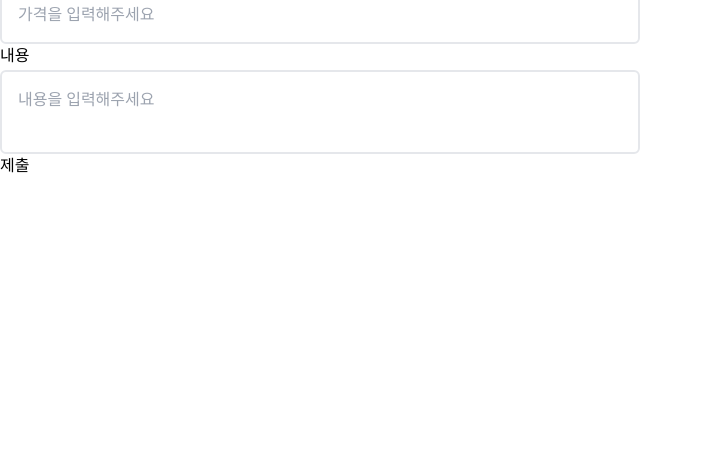
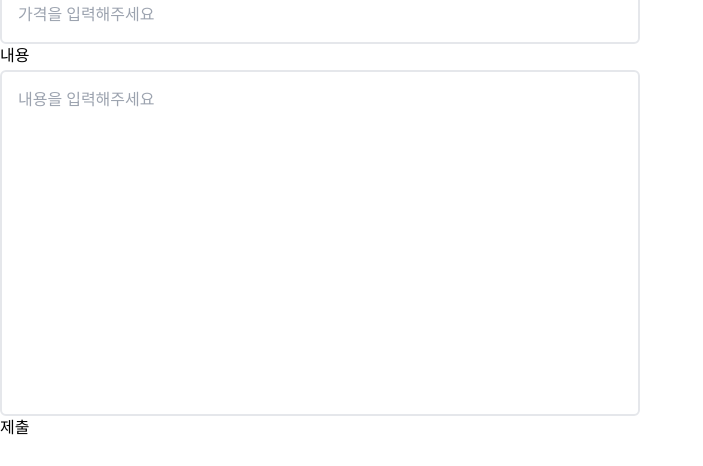
Before and after one commit to joraeng-e/trip.zip, a Next.js app: page /signup in a window 1280 px wide. Shown: the part 208-674 px from the top of the page, without its empty margins (0-703 px from the left). Built offline with nearby package versions, Linux system fonts and the light colour scheme; a web font is replaced by a local one.

Commit message:
♻️ JE-10-refactor: textarea maxHeight -> height

```diff
--- a/src/components/input/Textarea.tsx
+++ b/src/components/input/Textarea.tsx
@@ -30,7 +30,7 @@ import { FieldError, UseFormRegisterReturn } from 'react-hook-form';
  * @property {UseFormRegisterReturn} register - react-hook-form의 register 함수 반환값
  * @property {FieldError} [error] - 텍스트영역의 에러 정보 (선택적)
  * @property {string} [maxWidth='640px'] - (반응형을 위한)입력 필드 컨테이너의 최대 너비. 기본값 640px
- * @property {string} [maxHeight='346px'] - (반응형을 위한)입력 필드의 최대 높이. 기본값 200px
+ * @property {string} [height='346px'] - (반응형을 위한)입력 필드의 높이. 기본값 200px
  */
 
 type TextareaProps = {
@@ -40,7 +40,7 @@ type TextareaProps = {
   register: UseFormRegisterReturn;
   error?: FieldError;
   maxWidth?: string;
-  maxHeight?: string;
+  height?: string;
 };
 
 export default function Textarea({
@@ -50,7 +50,7 @@ export default function Textarea({
   register,
   error,
   maxWidth = '640px',
-  maxHeight = '346px',
+  height = '346px',
 }: TextareaProps) {
   return (
     <div
@@ -63,7 +63,7 @@ export default function Textarea({
         placeholder={placeholder}
         {...register}
         className={`resize-none rounded-md border-2 p-16 outline-none focus:border-custom-green-200 ${error && 'border-red-400'}`}
-        style={{ maxHeight: maxHeight }}
+        style={{ height: height }}
       />
       {error && (
         <p className="pl-8 text-xs-regular text-custom-red-200">
```
